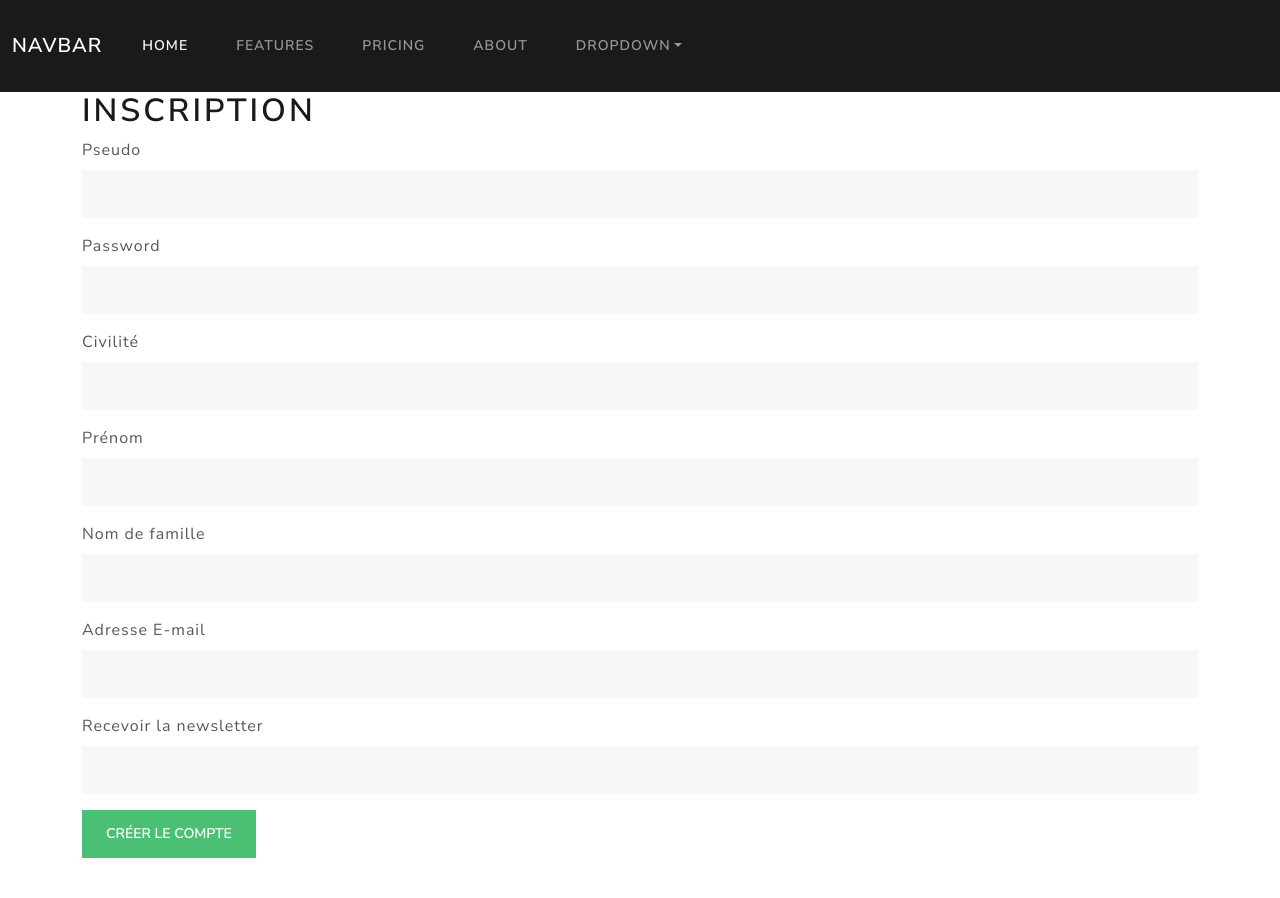
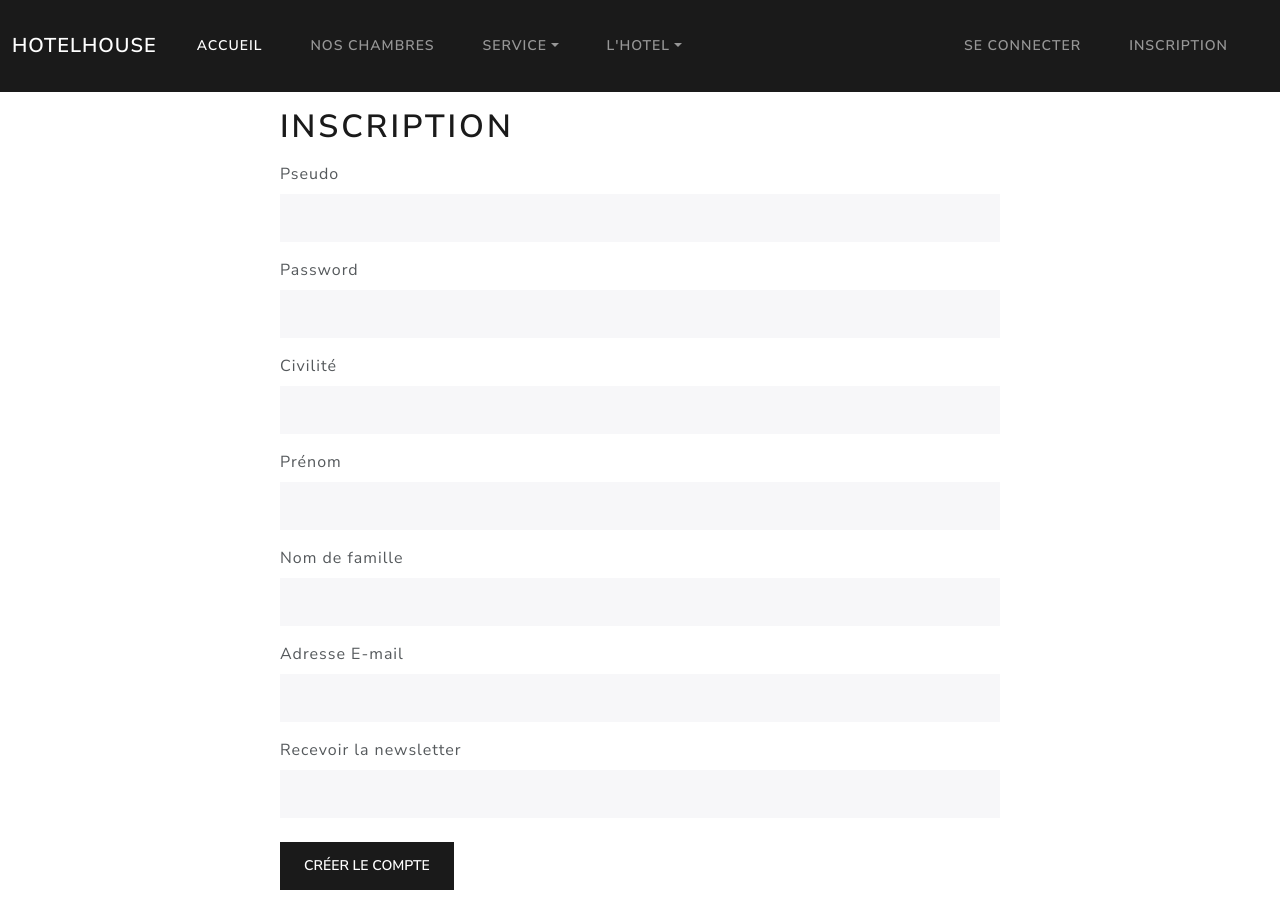
Before and after one commit to Benj8677/hotelhouse, a Symfony app: template templates/registration/register.html.twig in a window 1280 px wide. Before the commit the page ends 858 px from the top, so only its background shows below. Run offline with Twig, Linux system fonts and the light colour scheme; the template is opened without the code that fills it, so the values that code supplies are empty; form fields are guessed from the names that the template uses; some libraries are stand-ins or nearby versions.

Commit message:
navbar + register/log

```diff
--- a/templates/base.html.twig
+++ b/templates/base.html.twig
@@ -17,36 +17,94 @@
     <body>
     <nav class="navbar navbar-expand-lg navbar-dark bg-primary">
   <div class="container-fluid">
-    <a class="navbar-brand" href="#">Navbar</a>
+    <a class="navbar-brand" href="{{ path('app_home') }}">HotelHouse</a>
     <button class="navbar-toggler" type="button" data-bs-toggle="collapse" data-bs-target="#navbarColor01" aria-controls="navbarColor01" aria-expanded="false" aria-label="Toggle navigation">
       <span class="navbar-toggler-icon"></span>
     </button>
     <div class="collapse navbar-collapse" id="navbarColor01">
       <ul class="navbar-nav me-auto">
         <li class="nav-item">
-          <a class="nav-link active" href="#">Home
+          <a class="nav-link active" href="{{ path('app_home') }}">Accueil
             <span class="visually-hidden">(current)</span>
           </a>
         </li>
         <li class="nav-item">
-          <a class="nav-link" href="#">Features</a>
-        </li>
-        <li class="nav-item">
-          <a class="nav-link" href="#">Pricing</a>
-        </li>
-        <li class="nav-item">
-          <a class="nav-link" href="#">About</a>
+          <a class="nav-link" href="#">Nos Chambres</a>
         </li>
         <li class="nav-item dropdown">
-          <a class="nav-link dropdown-toggle" data-bs-toggle="dropdown" href="#" role="button" aria-haspopup="true" aria-expanded="false">Dropdown</a>
+          <a class="nav-link dropdown-toggle" data-bs-toggle="dropdown" href="#" role="button" aria-haspopup="true" aria-expanded="false">Service</a>
           <div class="dropdown-menu">
-            <a class="dropdown-item" href="#">Action</a>
-            <a class="dropdown-item" href="#">Another action</a>
-            <a class="dropdown-item" href="#">Something else here</a>
+            <a class="dropdown-item" href="#">Restaurant</a>
+            <a class="dropdown-item" href="#">Spa</a>
+            {# <a class="dropdown-item" href="#">Something else here</a>
             <div class="dropdown-divider"></div>
-            <a class="dropdown-item" href="#">Separated link</a>
+            <a class="dropdown-item" href="#">Separated link</a> #}
           </div>
         </li>
+        <li class="nav-item dropdown">
+          <a class="nav-link dropdown-toggle" data-bs-toggle="dropdown" href="#" role="button" aria-haspopup="true" aria-expanded="false">L'hotel</a>
+          <div class="dropdown-menu">
+            <a class="dropdown-item" href="#">Qui sommes-nous ?</a>
+            <a class="dropdown-item" href="#">Actualités</a>
+            <a class="dropdown-item" href="#">Accès</a>
+            <a class="dropdown-item" href="#">Contact</a>
+          </div>
+        </li>
+      </ul>
+      <ul class="d-flex navbar-nav">
+            {% if app.user %}
+          {% if is_granted("ROLE_ADMIN") %}
+            <li class="nav-item">
+            <a class="nav-link" href="{{ path('app_admin') }}">Admin</a>
+            </li>
+          {% endif %}
+            <li class="nav-item">
+            <a class="nav-link" href="{{ path('app_compte') }}">Mon compte</a>
+            </li>
+            <li class="nav-item">
+            <a class="nav-link" href="{{ path('app_logout') }}">Déconnection</a>
+            </li>
+
+      {% else %}
+
+            {# <li class="nav-item">
+            <a class="nav-link" href="#" onclick="getElementById('float').style.display=''">Se connecter</a>
+            </li> #}
+            <li class="nav-item">
+            <a href="#" class="nav-link" onclick="getElementById('connect').style.display='';getElementById('body').style='background-color: rgba(0, 0, 0, 0.4);';">Se connecter</a>
+            </li>
+            <div class="text-center p-3" style="background:white;
+                                    border: solid 1px black;
+                                    width:350px;
+                                    height:370px;
+                                    position:absolute;
+                                    top:40vh;
+                                    left:0;
+                                    right:0;
+                                    bottom:0;
+                                    margin: auto;
+                                    display:none;
+                                    z-index:5;"
+                                    id="connect">
+    <form method="post" action="{{ path('app_login') }}">
+    <div class="text-end"><a href="#" onclick="getElementById('connect').style.display='none';getElementById('body').style='background-color: rgba(255, 255, 255, 1);';" class="text-dark pe-auto" onmouseover="cursor:pointer;">Fermé X</a>  </div>
+    <h1 class="h3 mb-3 font-weight-normal text-primary fw-bold">Se connecter</h1>
+    <label for="inputPseudo">Pseudo</label>
+    <input type="text" value="" name="pseudo" id="inputPseudo" class="form-control mb-2" autocomplete="username" placeholder="admin" required autofocus>
+    <label for="inputPassword">Mot de passe</label>
+    <input type="password" name="password" id="inputPassword" class="form-control mb-2" autocomplete="current-password" placeholder="azerty" required>
+
+    <input type="hidden" name="_csrf_token"
+           value="{{ csrf_token('authenticate') }}"
+    >
+    <button class="btn btn-primary" type="submit">Se connecter</button>
+</form>
+<a href="{{ path('app_register') }}" class="btn btn-secondary">Créer un compte</a>
+                                </div>
+            <li class="nav-item">
+            <a class="nav-link" href="{{ path('app_register') }}">Inscription</a>
+            </li>
+      {% endif %}
       </ul>
       {# <form class="d-flex">
         <input class="form-control me-sm-2" type="text" placeholder="Search">
--- a/templates/registration/register.html.twig
+++ b/templates/registration/register.html.twig
@@ -3,7 +3,8 @@
 {% block title %}Inscription{% endblock %}
 
 {% block body %}
-    <h1>Inscription</h1>
+<div class="container col-8">
+    <h1 class="my-3">Inscription</h1>
 
     {{ form_start(registrationForm) }}
         {{ form_row(registrationForm.pseudo) }}
@@ -32,6 +33,7 @@
 
         {# {{ form_row(registrationForm.agreeTerms) }} #}
 
-        <button type="submit" class="btn btn-success">Créer le compte</button>
+        <button type="submit" class="btn btn-primary my-2">Créer le compte</button>
     {{ form_end(registrationForm) }}
+</div>
 {% endblock %}
```
Also changed, not shown: templates/security/login.html.twig (+8 -9 lines), 1 other file.
